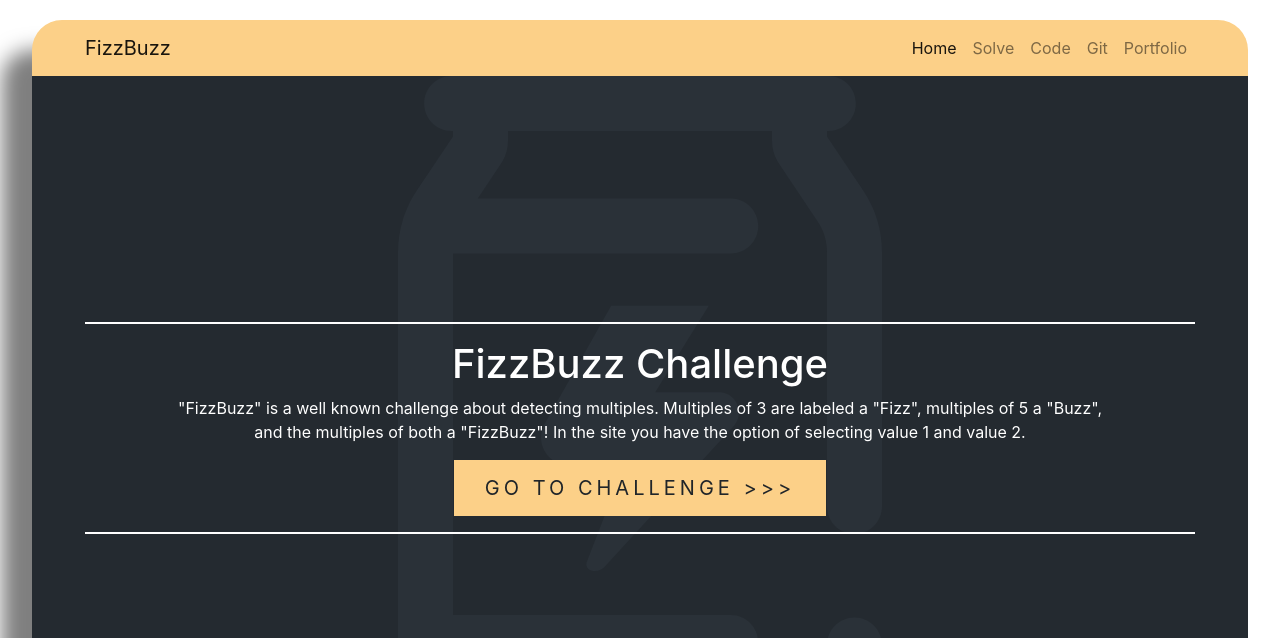
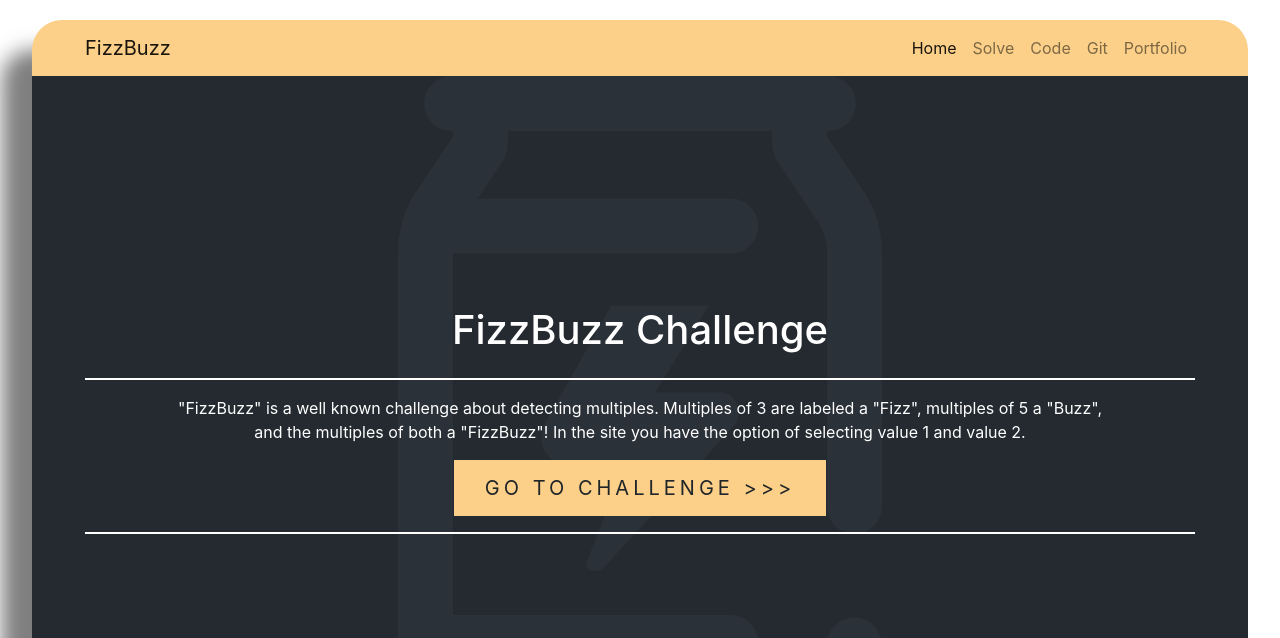
Before and after one commit to joshpters/FizzBuzz, a plain HTML site: page index.html in a window 1280 px wide. Shown: the top 638 px of the page. Drawn offline with nearby package versions, Linux system fonts and the light colour scheme.

Commit message:
Moved title outside of the horizontal rule

```diff
--- a/index.html
+++ b/index.html
@@ -52,10 +52,14 @@
         <!-- Page Content -->
         <div class="content content-centered">
             <div class="container" id="content-container">
+				<div class="row text-center">
+                    <div class="col">
+                        <h1>FizzBuzz Challenge</h1>
+                    </div>
+                </div>
                 <hr />
                 <div class="row">
                     <div class="col-lg-12 text-center">
-                        <h1>FizzBuzz Challenge</h1>
                         <ul class="list-unstyled">
                             <li>"FizzBuzz" is a well known challenge about detecting multiples. Multiples of 3 are labeled a "Fizz", multiples of 5 a "Buzz",</li>
                             <li>and the multiples of both a "FizzBuzz"! In the site you have the option of selecting value 1 and value 2.</li>
```
